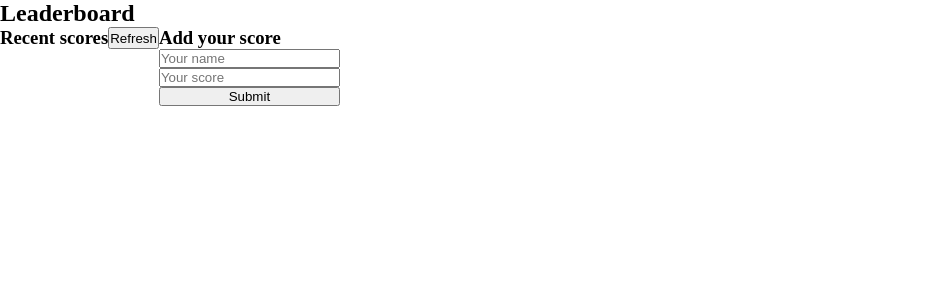
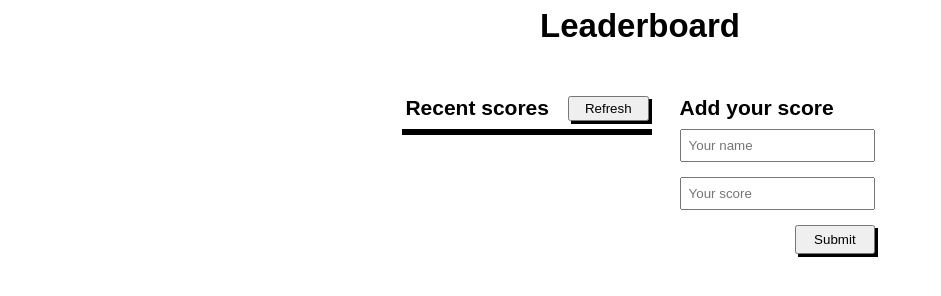
Before and after one commit to abdallahmalima/Leaderboard, a website built with webpack: page src/index.html in a window 1280 px wide. Shown: the whole page, without its empty margins (0-941 px from the left). Built offline with nearby package versions, Linux system fonts and the light colour scheme; no server answers.

Commit message:
Add Style

```diff
--- a/src/style.css
+++ b/src/style.css
@@ -1,3 +1,11 @@
+:root {
+  --primary-color: #000;
+  --secondary-color: #eee;
+  --weight-700: 700;
+  --size-21: 21px;
+  --family-self: sans-serif;
+}
+
 * {
   padding: 0;
   margin: 0;
@@ -5,24 +13,114 @@
 }
 
 .content {
+  margin-top: 21px;
   display: flex;
+  flex-direction: column-reverse;
+  padding-inline: 15px;
+  gap: 19px;
+}
+
+h1 {
+  padding-inline: 15px;
+  font-family: var(--family-self);
+  margin: auto;
+  text-align: center;
+  font-weight: var(--weight-700);
+  font-size: 33px;
+}
+
+table {
+  outline: 3px solid black;
+}
+
+table tr td {
+  padding: 9px;
+  color: var(--primary-color);
+  font-weight: 500;
+  font-family: var(--family-self);
+  font-size: 17px;
+}
+
+table tr:nth-child(odd) {
+  background: var(--secondary-color);
 }
 
 .table-content {
   display: flex;
   flex-direction: column;
+  gap: 11px;
 }
 
 .form-content {
   display: flex;
   flex-direction: column;
+  align-items: flex-end;
+  gap: 9px;
+}
+
+form {
+  width: 100%;
+  display: flex;
+  flex-direction: column;
+  gap: 15px;
+}
+
+form button {
+  align-self: flex-end;
+  padding-block: 5px;
+  padding-inline: 17px;
+  box-shadow: 3px 3px 0 0 var(--primary-color);
+}
+
+.refresh-btn {
+  padding-block: 3px;
+  padding-inline: 15px;
+  box-shadow: 3px 3px 0 0 var(--primary-color);
+}
+
+form input {
+  padding: 7px;
 }
 
 .table-title {
   display: flex;
+  justify-content: space-between;
+  color: var(--primary-color);
+  font-weight: var(--weight-700);
+}
+
+.title {
+  margin: 7px;
+}
+
+h3 {
+  font-size: var(--size-21);
+  font-family: var(--family-self);
 }
 
 .add-score-form {
   display: flex;
   flex-direction: column;
 }
+
+.form-title {
+  align-self: flex-start;
+}
+
+@media all and  (min-width: 768px) {
+  h1 {
+    margin-bottom: 51px;
+  }
+
+  .content {
+    flex-direction: row;
+    gap: 31px;
+    width: 39%;
+    justify-content: space-between;
+    margin: auto;
+  }
+
+  .table-content {
+    width: 100%;
+  }
+}
```
